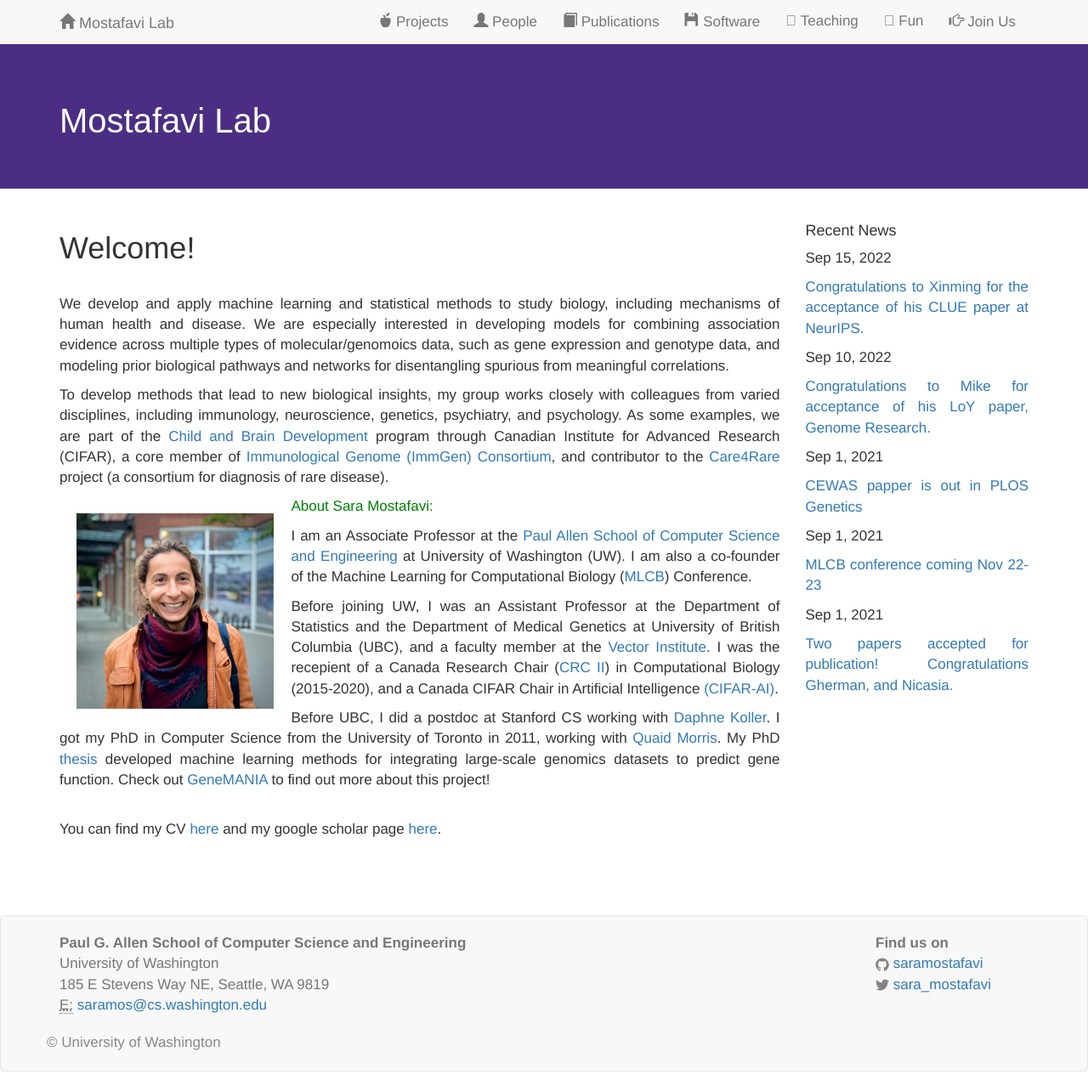
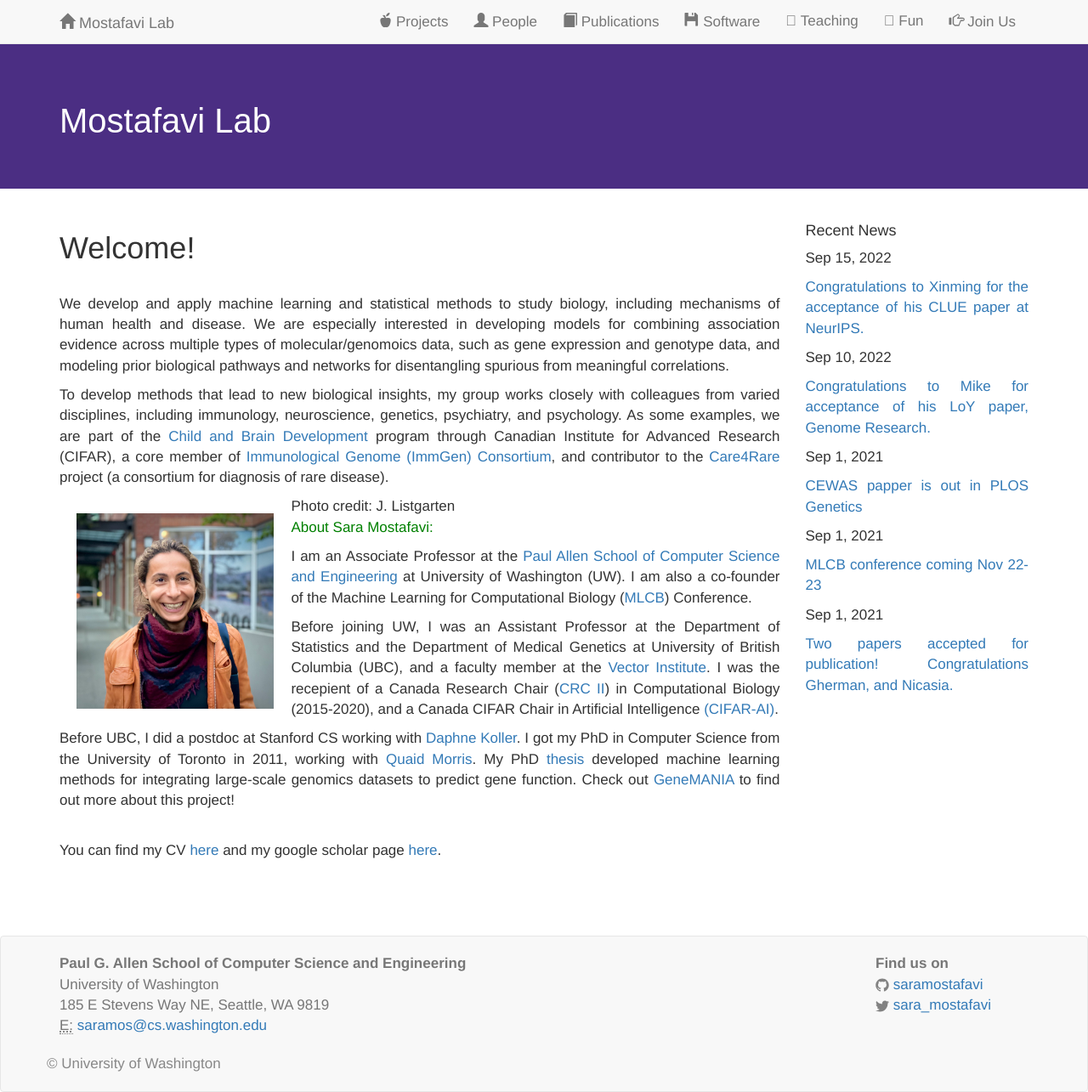
Before and after one commit to saramostafavi/saramostafavi.github.io, a Jekyll site: the page built from index.html, in a window 1280 px wide. Shown: the whole page at 85% size. Built offline with Jekyll 4.4.1, drawn with Linux system fonts in a browser that asks for light colours; nearby versions of some CDN libraries; a style sheet for code colours, icons or effects is not loaded; before the commit the page ends 1261 px from its top, so only the background shows below that.

Commit message:
Update index.html

```diff
--- a/index.html
+++ b/index.html
@@ -21,9 +21,10 @@ To develop methods that lead to new biological insights, my group works closely
 </p>
 
 
-
+<figure>
 <IMG SRC="images/SaraM2.JPG" ALT="some text" ALIGN="LEFT" hspace="20" vspace="20" HEIGHT="230">
-
+<figcaption>Photo credit: J. Listgarten</figcaption
+</figure>
 
 <p style="color:green">About Sara Mostafavi:</p>
 
```
